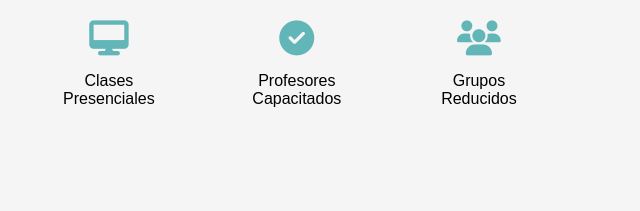
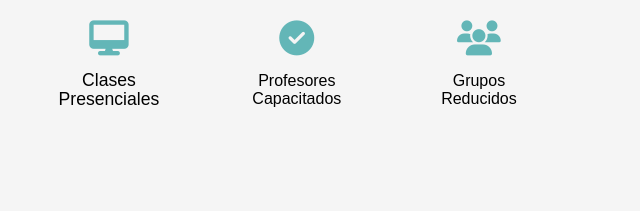
Before and after one commit to AdrianVillanuevaInstructor/ITinstitute-site, a plain HTML site: page index.html in a window 1280 px wide. In both pictures the pointer is over the element "Clases Presenciales". Shown: the part 456-667 px from the top of the page, 19-659 px from the left. Drawn offline with Linux system fonts and the light colour scheme.

Commit message:
segunda version

```diff
--- a/css/estilos.css
+++ b/css/estilos.css
@@ -79,6 +79,15 @@ margin-top:40px;
 text-align:center;
 }
 
+/* effect for text inside benefit cards */
+.beneficio p{
+    transition: transform 0.3s ease;
+}
+
+.beneficio:hover p{
+    transform: scale(1.1);
+}
+
 .beneficio i{
 font-size:35px;
 color:#63b6b7;
```
